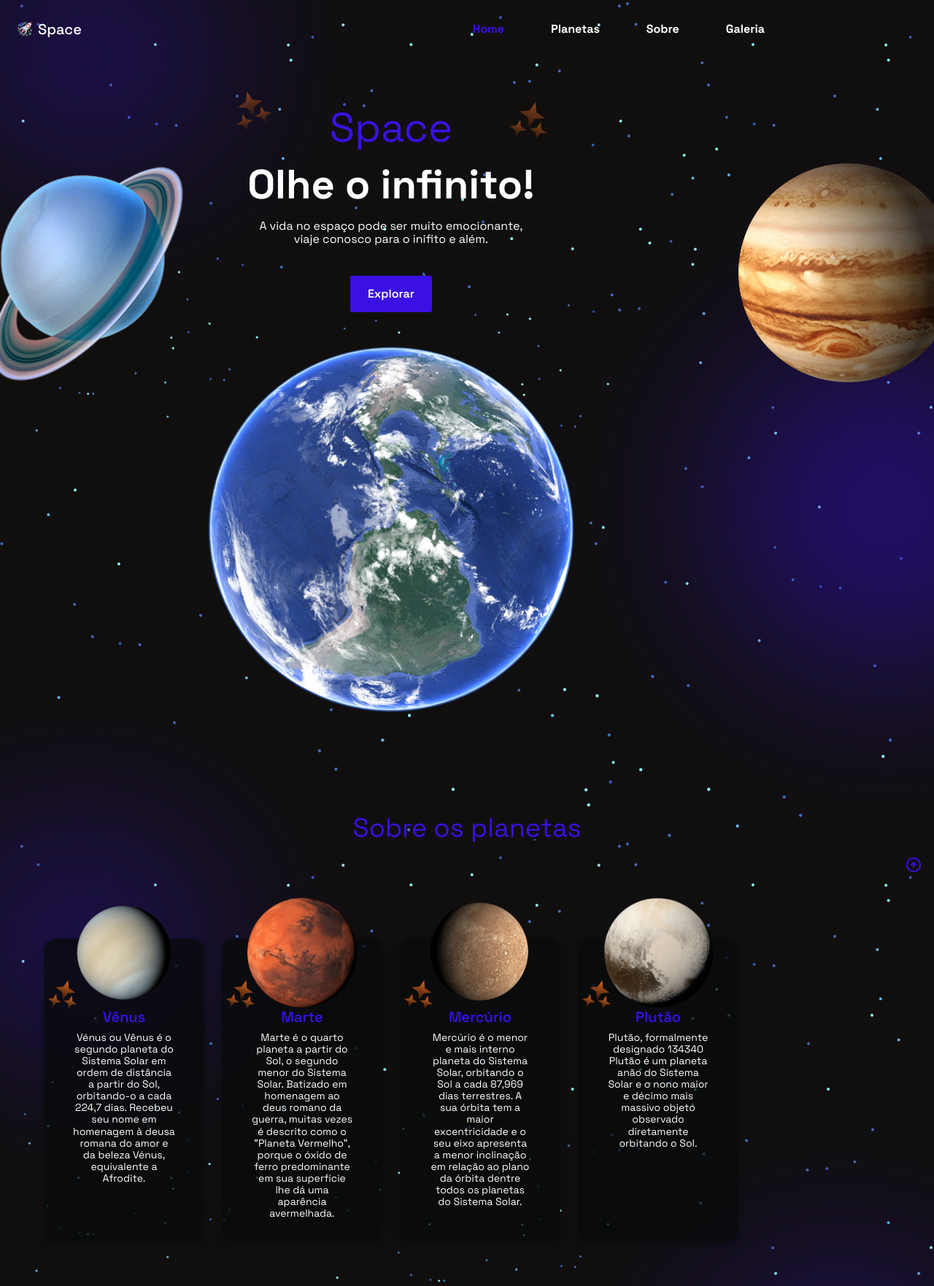
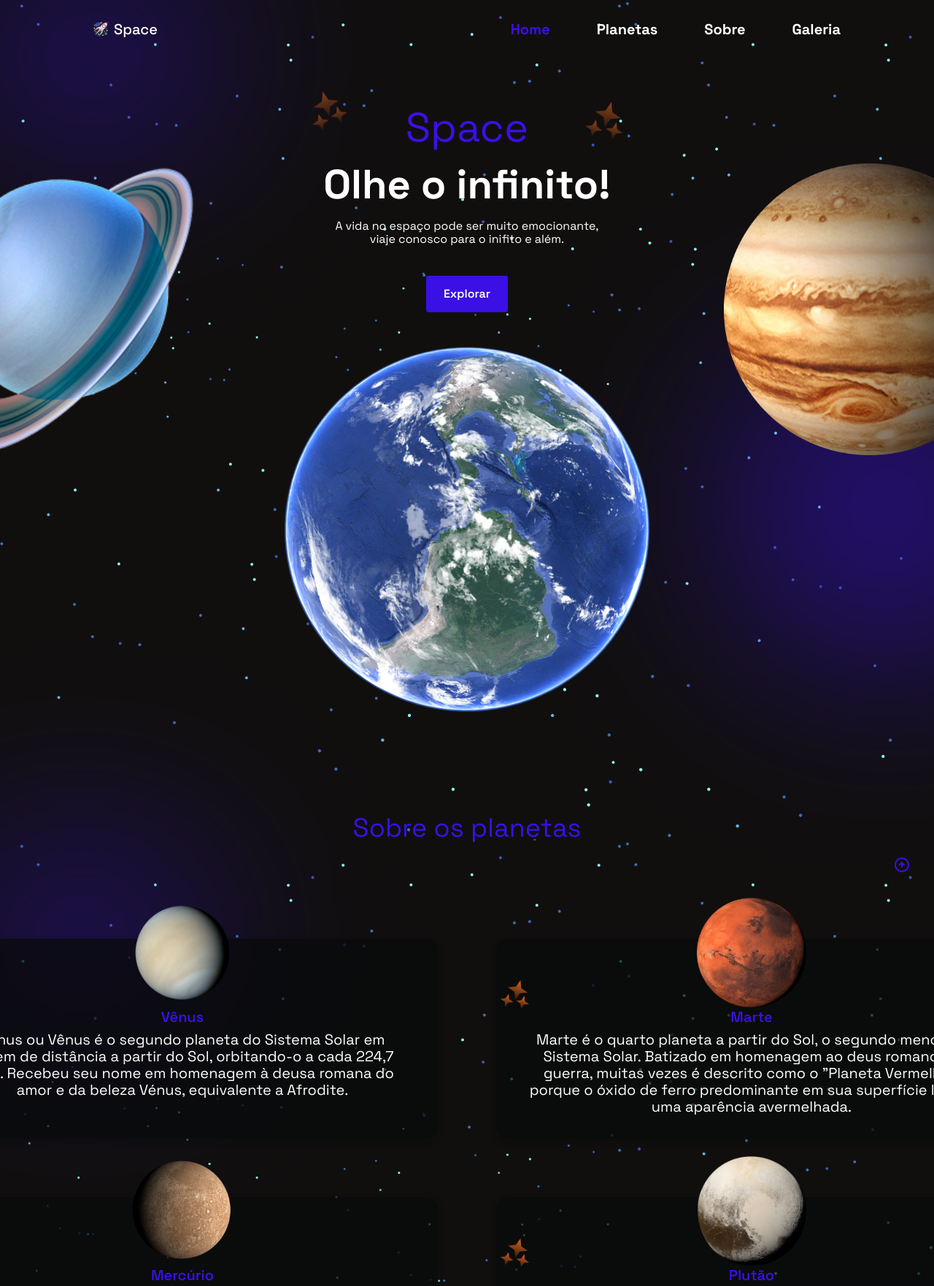
Before and after one commit to devmarcioreis/space-theme, a plain HTML site: page index.html in a window 1280 px wide. Shown: the top 1763 px of the page at 73% size. Drawn offline with nearby package versions, Linux system fonts and the light colour scheme.

Commit message:
Media Query 1072px

```diff
--- a/assets/css/styles.css
+++ b/assets/css/styles.css
@@ -743,4 +743,54 @@ img {
     .footer__copy {
         margin: 10rem 0 4rem;
     }
+    .scrollup {
+        right: 2rem;
+    }
 }
+
+/*==========Media Query==========*/
+@media (min-width: 1072px) {
+    .container {
+        margin-inline: auto;
+    }
+    .nav__link {
+        font-size: var(--h3-font-size);
+    }
+    .home__planet-1, .home__planet-2 {
+        width: 400px;
+    }
+    .home__planet-1 {
+        left: -7rem;
+    }
+    .home__planet-2 {
+        right: -7rem;
+    }
+    .category__container {
+        grid-template-columns: repeat(2, 700px);
+        gap: 5rem;
+    }
+    .category__title {
+        font-size: var(--h3-font-size);
+    }
+    .category__description {
+        font-size: var(--h3-font-size);
+    }
+    .about__container {
+        grid-template-columns: repeat(2, 800px);
+    }
+    .about__description {
+        font-size: var(--h3-font-size);
+    }
+    .gallery__container {
+        grid-template-columns: repeat(3, 500px);
+    }
+    .footer__container {
+        gap: 10rem;
+    }
+    .footer__description, .footer__link, .footer__copy {
+        font-size: var(--h3-font-size);
+    }
+    .footer__social-link {
+        font-size: 1.7rem;
+    }
+}
```
